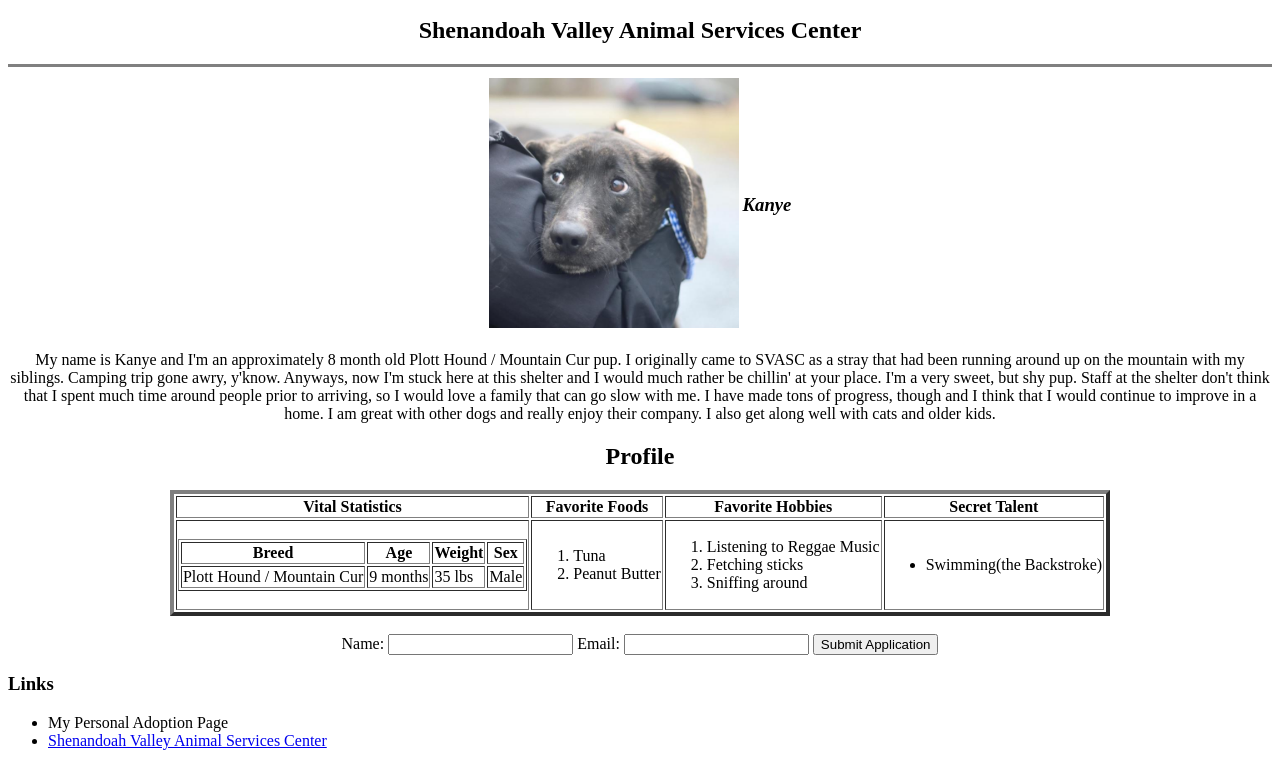
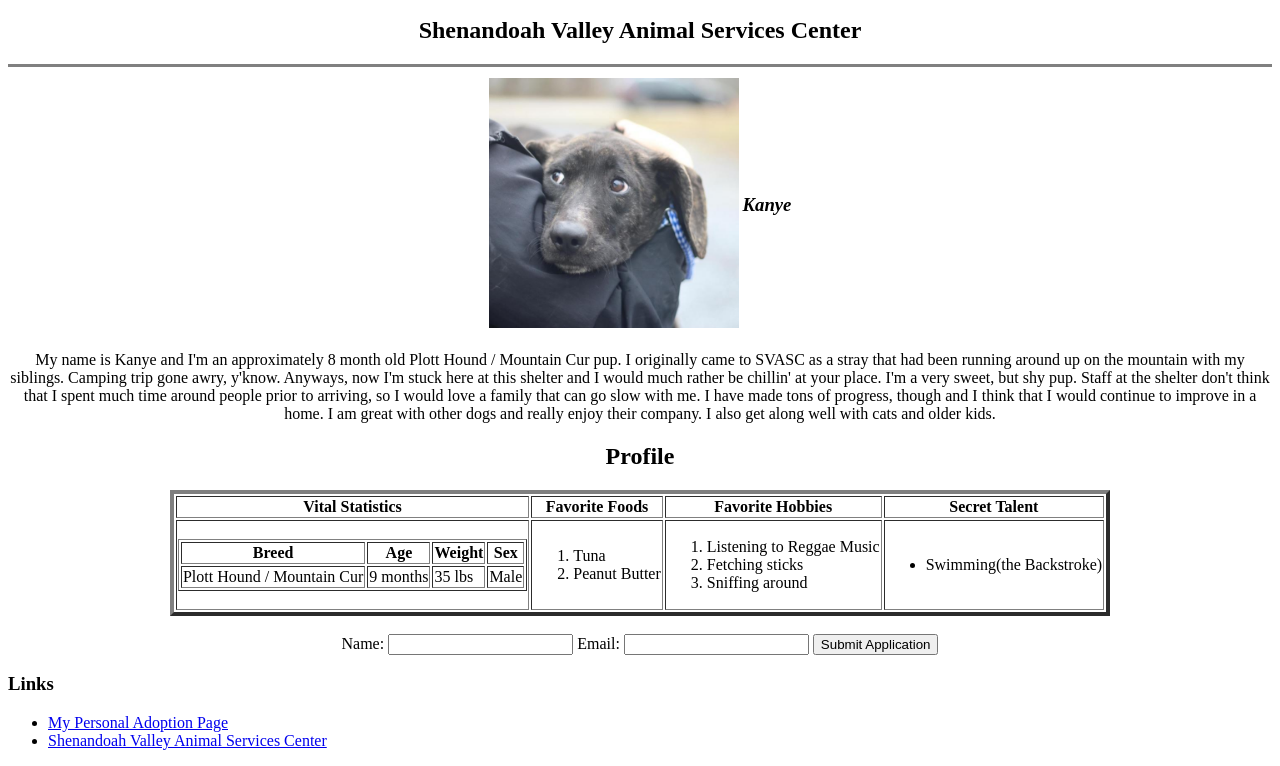
Before and after one commit to codenlighten/kanye, a plain HTML site: page index.html in a window 1280 px wide. Shown: the part 131-897 px from the top of the page. Drawn offline with Linux system fonts and the light colour scheme.

Commit message:
Add files via upload
Commit 2, with corrected anchor file in index file

```diff
--- a/index.html
+++ b/index.html
@@ -82,7 +82,7 @@
 </center>
 <h3>Links</h3>
 <ul>
-  <li><a href="https://svasc.net/adoptable-dogs/#sl_embed&page=shelterluv_wrap_1517238489731%2Fpublish_animal%2FSVAS-A-4056%3Fspecies%3DDog%26intakeType%3D%26status%3D"></a>My Personal Adoption Page</li>
+  <li><a href="https://svasc.net/adoptable-dogs/#sl_embed&page=shelterluv_wrap_1517238489731%2Fpublish_animal%2FSVAS-A-4056%3Fspecies%3DDog%26intakeType%3D%26status%3D">My Personal Adoption Page</a></li>
   <li><a href="https://svasc.net/">Shenandoah Valley Animal Services Center</a></li>
 </ul>
 </body>
```
